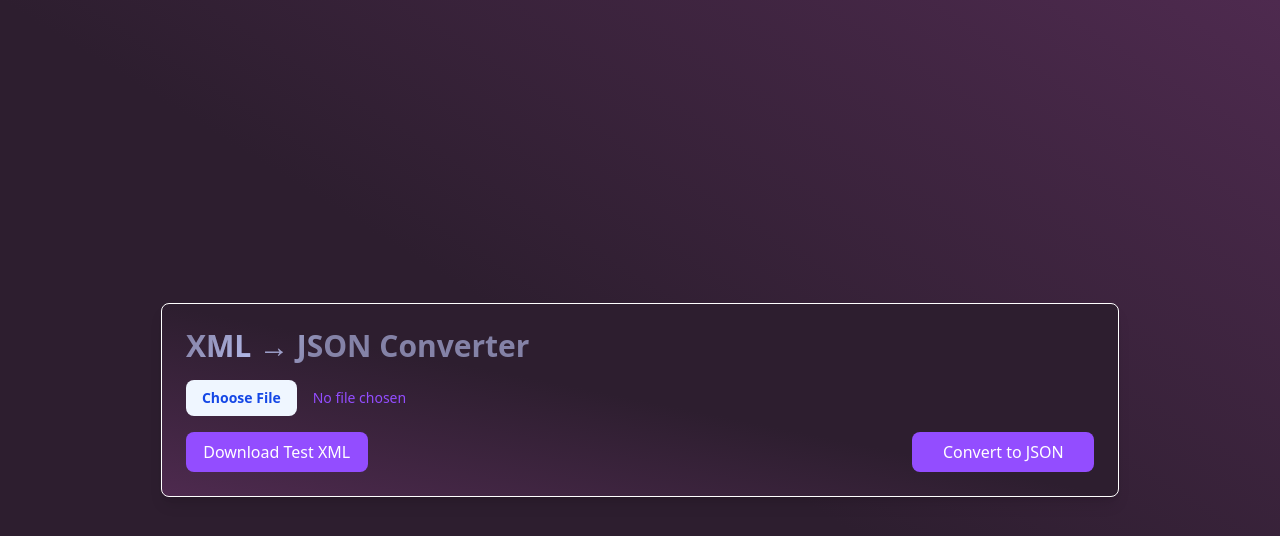
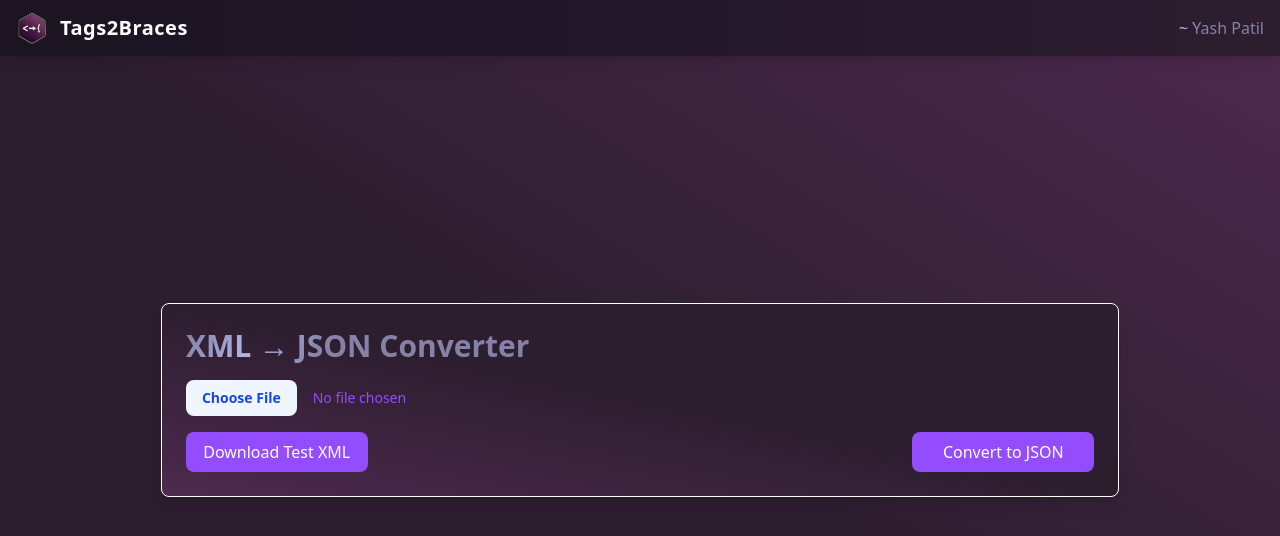
Before and after one commit to yashpatil02121/xmlToJson-frontend, a React (Vite) app: page / in a window 1280 px wide. Shown: the top 536 px of the page. Built offline with nearby package versions, Linux system fonts and the light colour scheme.

Commit message:
Added Logo and Titled it "Tags2Braces"

```diff
--- a/index.html
+++ b/index.html
@@ -2,9 +2,9 @@
 <html lang="en">
   <head>
     <meta charset="UTF-8" />
-    <link rel="icon" type="image/svg+xml" href="/xmltojson.png" />
+    <link rel="icon" type="image/svg+xml" href="/tags2braceslogo.png" />
     <meta name="viewport" content="width=device-width, initial-scale=1.0" />
-    <title>XML to JSON Converter</title>
+    <title>Tags2Braces</title>
   </head>
   <body>
     <div id="root"></div>
--- a/src/App.jsx
+++ b/src/App.jsx
@@ -1,5 +1,6 @@
 import { useState } from "react";
 import ShinyText from "./components/ShinyText";
+import AppBar from "./components/AppBar";
 
 function App() {
   const [file, setFile] = useState(null);
@@ -64,6 +65,7 @@ function App() {
 
   return (
     <div className="flex flex-col items-center justify-center min-h-screen min-w-screen bg-gradient-to-tr from-[#2D1E2F] via-[#2D1E2F] to-[#4E2a4F] p-6">
+      <AppBar />
     {/* <div className="flex flex-col items-center justify-center min-h-screen min-w-screen bg-gradient-to-b from-gray-700 via-gray-800 to-gray-800 p-6"> */}
       <div className="bg-gradient-to-bl from-[#2D1E2F] via-[#2D1E2F] to-[#4E2a4F] shadow-lg border border-white rounded-lg p-6 w-9/10 sm:w-7/9">
       <div className="flex flex-col items-end justify-center">
--- /dev/null
+++ b/src/components/AppBar.tsx
@@ -0,0 +1,30 @@
+import React from "react";
+import ShinyText from "./ShinyText";
+
+const AppBar = () => {
+  return (
+    <header className="fixed top-0 left-0 right-0 z-50 bg-gradient-to-r from-[#1C1421] via-[#22172A] to-[#2D1E2F] shadow-lg">
+      <div className="max-w-7xl mx-auto px-4 py-3 flex items-center justify-between">
+
+        {/* Left: Logo + Name */}
+        <div className="flex items-center space-x-3">
+          {/* Logo placeholder */}
+          <img src="/public/tags2braceslogo.png" alt="Tags2Braces" className="w-8 h-8" />
+          <span className="text-xl font-bold text-white tracking-wide">
+            Tags2Braces
+          </span>
+        </div>
+
+        {/* Right: Nav Links */}
+        <nav className="hidden md:flex space-x-6">
+          <a href="#" className="text-white/80 hover:text-white transition">
+          <ShinyText speed={5} text="~ Yash Patil" />
+              </a>
+
+        </nav>
+      </div>
+    </header>
+  );
+};
+
+export default AppBar;
```
Also changed, not shown: public/tags2braceslogo.png (added).
